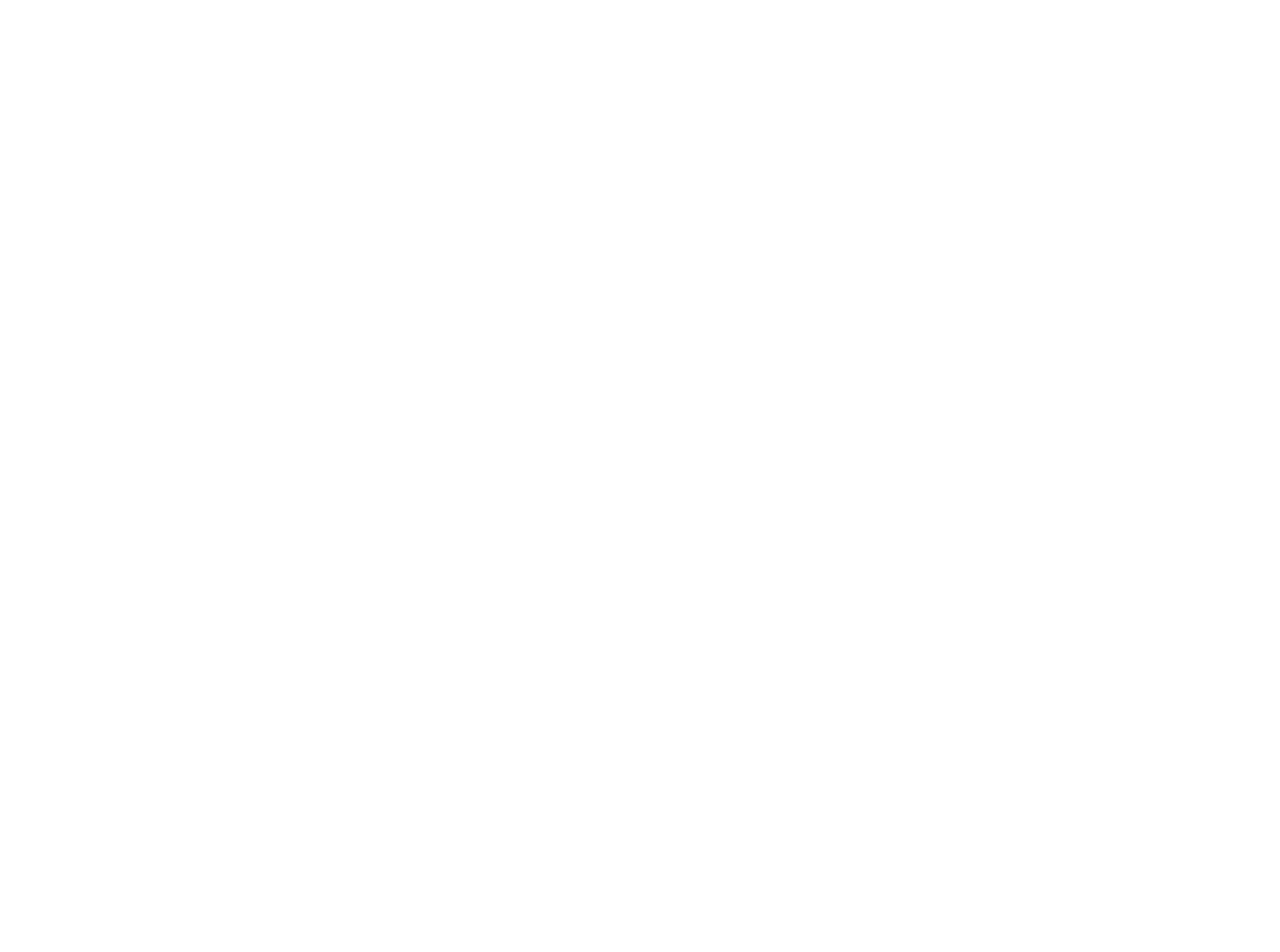
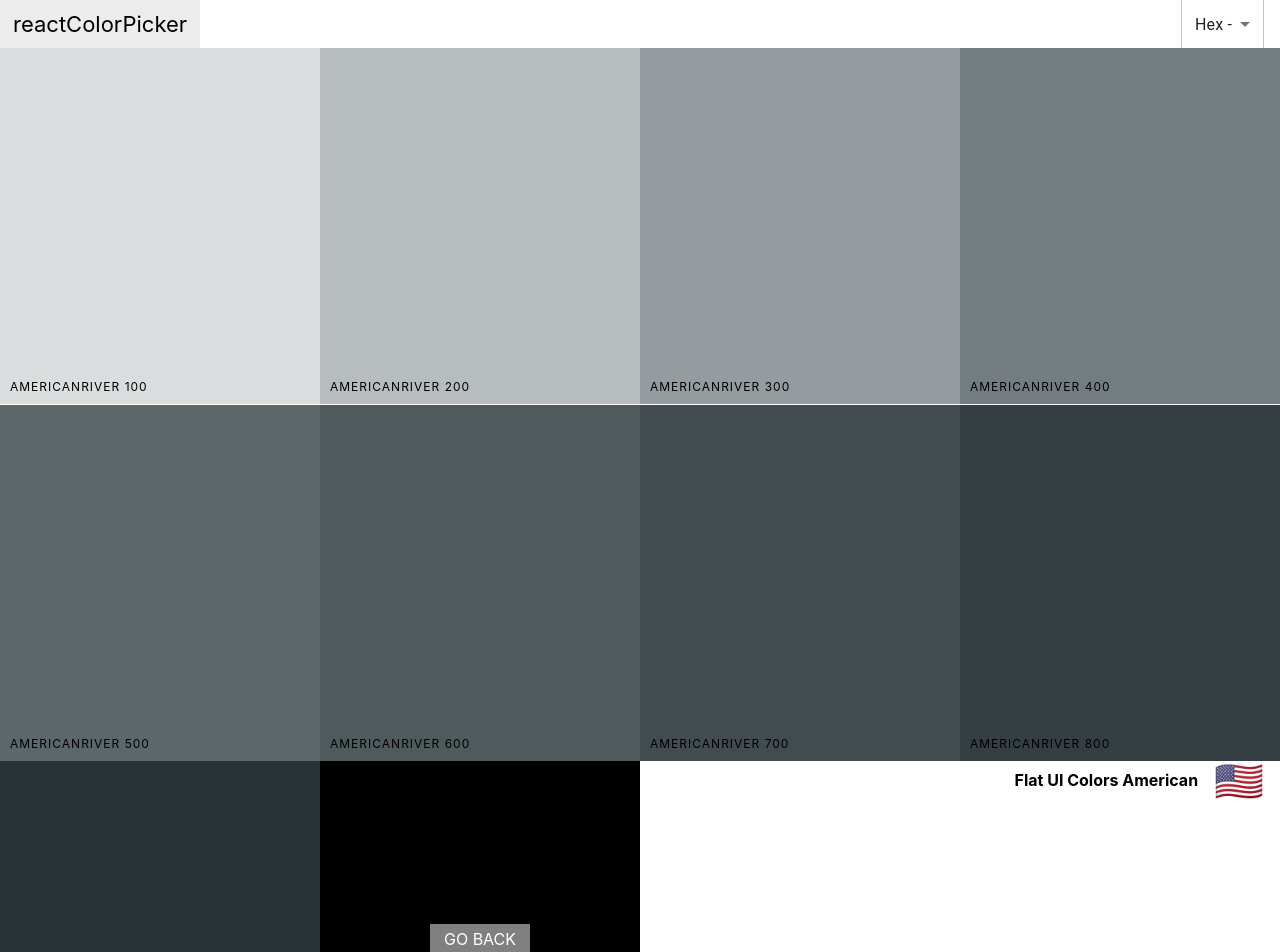
Before and after one commit to giangarof98/colorproject, a React (Create React App) app: page /palette/flat-ui-colors-american/americanriver in a window 1280 px wide. Shown: the top 952 px of the page. Before the commit the page ends 800 px from the top, so only its background shows below. Built offline with nearby package versions, Linux system fonts and the light colour scheme.

Commit message:
navbar and footer in single palette page, go back button included

```diff
--- a/src/App.js
+++ b/src/App.js
@@ -2,9 +2,9 @@
 import { Route, Switch } from "react-router-dom";
 import Palette from './Palette.js';
 import PaletteList from "./PaletteList.js";
+import SingleColorPalette from "./SingleColorPalette.js";
 import seedColors from './seedColors.js'
 import { generatePalette } from "./colorHelpers.js";
-import { palette } from "@mui/system";
 
 class App extends Component{
   findPalette(id){
@@ -18,15 +18,25 @@
         <Route
           exact
           path="/"
-          render={() => <PaletteList palettes={seedColors}/>}
+          render={(routeProps) => <PaletteList palettes={seedColors} {...routeProps}/>}
         />
         <Route
           exact
           path="/palette/:id"
           render={routeProps => (
-          <Palette palette={generatePalette(this.findPalette(routeProps.match.params.id))}/>
+          <Palette
+          palette={generatePalette(this.findPalette(routeProps.match.params.id))}/>
           )}
         />
+        <Route
+          exact
+          path="/palette/:paletteId/:colorId"
+          render={routeProps => (
+            <SingleColorPalette
+              colorId={routeProps.match.params.colorId}
+              palette={generatePalette(this.findPalette(routeProps.match.params.paletteId))}/>
+            )}
+          />
       </Switch>
       // <div>
       //   <Palette palette={generatePalette(seedColors[4])} />
--- a/src/ColorBox.css
+++ b/src/ColorBox.css
@@ -8,7 +8,15 @@
     margin-bottom: -3.5px;
 }
 
-.copy-button{
+.SingleColorPalette .ColorBox{
+    height: 50%;
+}
+
+.ColorBox.go-back{
+    background-color: #000;
+}
+
+.copy-button, .back-button{
     width: 100px;
     height: 30px;
     position: absolute;
@@ -25,6 +33,10 @@
     color: #fff;
     text-transform: uppercase;
     border: none;
+    text-decoration: none;
+}
+
+.copy-button{
     opacity: 0;
 }
 
--- a/src/ColorBox.js
+++ b/src/ColorBox.js
@@ -1,5 +1,6 @@
 import React, {Component} from "react";
 import {CopyToClipboard} from 'react-copy-to-clipboard';
+import { Link } from "react-router-dom";
 
 import './ColorBox.css'
 
@@ -15,7 +16,7 @@
     })
   }
   render(){
-      const {name, background} = this.props;
+      const {name, background, moreUrl, showLink} = this.props;
       const {copied} = this.state;
     return (
       <CopyToClipboard text={background} onCopy={this.changeCopyState}>
@@ -31,7 +32,11 @@
                 </div>
                 <button className="copy-button">Copy</button>
             </div>
-            <span className="see-more">More</span>
+            {showLink &&
+              <Link to={moreUrl} onClick={e => e.stopPropagation()}>
+                <span className="see-more">More</span>
+              </Link>
+            }
         </div>
       </CopyToClipboard>
     )
--- a/src/MiniPalette.js
+++ b/src/MiniPalette.js
@@ -57,7 +57,7 @@
         </div>
     ))
     return(
-        <div className={classes.root}>
+        <div className={classes.root} onClick={props.handleClick}>
             <div className={classes.root}>
                 <div className={classes.colors}>{miniColorBoxes}</div>
                 <h5 className={classes.title}>
--- a/src/Navbar.js
+++ b/src/Navbar.js
@@ -25,14 +25,14 @@
     this.setState({open:false})
   }
   render(){
-    const {level, changeLevel, handleChange} = this.props;
+    const {level, changeLevel, handleChange, showingAllColors} = this.props;
     const {format} = this.state;
     return (
       <header className="Navbar">
         <div className="logo">
             <Link to="/">reactColorPicker</Link>
         </div>
-        <div className="slider-continer">
+        {showingAllColors && <div className="slider-continer">
         <span>Level: {level}</span>
           <div className="slider">
             <Slider
@@ -42,7 +42,7 @@
                 step={100}
                 onAfterChange={changeLevel} />
             </div>
-        </div>
+        </div> }
         <div className="select-container">
           <Select value={format} onChange={this.handleFormatChange}>
             <MenuItem value="hex">Hex - </MenuItem>
--- a/src/Palette.js
+++ b/src/Palette.js
@@ -1,6 +1,7 @@
 import React, {Component} from "react";
 import ColorBox from "./ColorBox";
 import Navbar from "./Navbar";
+import PaletteFooter from "./PaletteFooter";
 import './Palette.css'
 
 class Palette extends Component{
@@ -17,10 +18,18 @@
     this.setState({format: val})
   }
   render(){
-    const {colors, paletteName, emoji} = this.props.palette;
+    const {colors, paletteName, emoji, id} = this.props.palette;
     const {level, format} = this.state;
     const colorBoxes = colors[level].map(color =>(
-    <ColorBox background={color[format]} name={color.name} key={color.id} />
+    <ColorBox
+        background={color[format]}
+        name={color.name}
+        key={color.id}
+        id={color.id}
+        paletteId={id}
+        moreUrl={`/palette/${id}/${color.id}`}
+        showLink={true}
+      />
     ));
     return (
       <div className="Palette">
@@ -28,12 +37,10 @@
           level={level}
           changeLevel={this.changeLevel}
           handleChange={this.changeFormat}
+          showingAllColors
         />
         <div className="Palette-colors"> {colorBoxes} </div>
-        <footer className="Palette-footer">
-          {paletteName}
-          <span className="emoji">{emoji}</span>
-        </footer>
+        <PaletteFooter paletteName={paletteName} emoji={emoji}/>
       </div>
     );
   }
--- /dev/null
+++ b/src/PaletteFooter.js
@@ -0,0 +1,13 @@
+import React from "react";
+
+function PaletteFooter(props){
+    const {paletteName, emoji} = props;
+    return(
+        <footer className="Palette-footer">
+          {paletteName}
+          <span className="emoji">{emoji}</span>
+        </footer>
+    )
+}
+
+export default PaletteFooter
--- a/src/PaletteList.js
+++ b/src/PaletteList.js
@@ -34,6 +34,9 @@
 }
 
 class PaletteList extends Component {
+    goToPalette(id){
+        this.props.history.push(`/palette/${id}`)
+    }
     render(){
         const {palettes, classes} =this.props;
         return (
@@ -44,7 +47,9 @@
                     </nav>
                     <div className={classes.palettes}>
                         {palettes.map(palette => (
-                            <MiniPalette {...palette} />
+                            <MiniPalette
+                            {...palette}
+                            handleClick={() => this.goToPalette(palette.id)}/>
                         ))}
                     </div>
                 </div>
--- /dev/null
+++ b/src/SingleColorPalette.js
@@ -0,0 +1,55 @@
+import React, {Component} from "react";
+import { Link } from "react-router-dom";
+import ColorBox from "./ColorBox";
+import Navbar from './Navbar'
+import PaletteFooter from "./PaletteFooter";
+
+class SingleColorPalette extends Component{
+    constructor(props){
+        super(props);
+        this._shades = this.gatherShades(this.props.palette, this.props.colorId);
+        this.state = { format: 'hex'};
+        this.changeFormat = this.changeFormat.bind(this)
+    }
+    gatherShades(palette, colorToFilterById){
+        let shades = [];
+        let allColors = palette.colors;
+
+        for(let key in allColors){
+            shades = shades.concat(
+                allColors[key].filter(color => color.id === colorToFilterById)
+            )
+        }
+        return shades.slice(1)
+    }
+    changeFormat(val){
+        this.setState({format: val})
+      }
+    render(){
+        const {format} = this.state;
+        const {paletteName, emoji, id} = this.props.palette
+        const colorBoxes = this._shades.map(color => (
+            <ColorBox
+                key={color.name}
+                name={color.name}
+                background={color[format]}
+                showLink={false} />
+        ))
+        return(
+            <div className="SingleColorPalette Palette">
+                <Navbar
+                    handleChange={this.changeFormat}
+                    showingAllColors={false}/>
+                <div className="Palette-colors">
+                    {colorBoxes}
+                    <div className="go-back ColorBox">
+                        <Link className="back-button" to={`/palette/${id}`}>Go back</Link>
+                    </div>
+                </div>
+                <PaletteFooter paletteName={paletteName} emoji={emoji}/>
+            </div>
+        )
+    }
+}
+
+export default SingleColorPalette;
```
